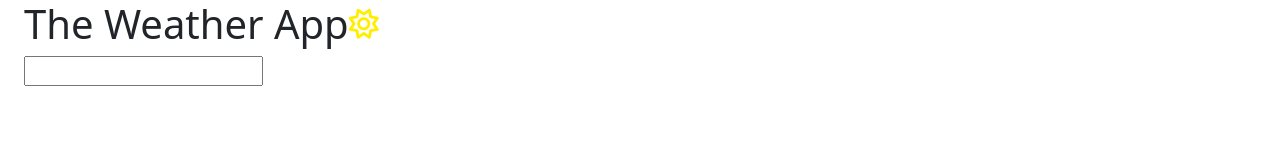
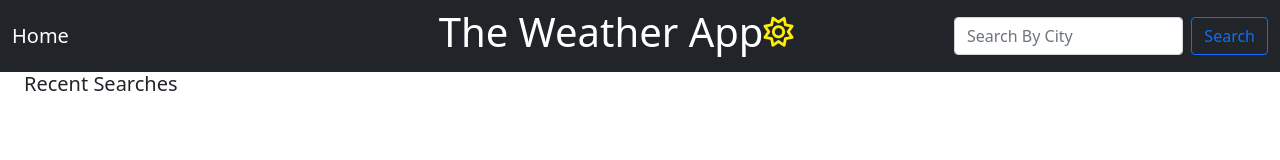
Before and after one commit to JustinBrubaker7/Weather-Dashboard, a plain HTML site: page index.html in a window 1280 px wide. Drawn offline with nearby package versions, Linux system fonts and the light colour scheme.

Commit message:
Nav and search updates

```diff
--- a/index.html
+++ b/index.html
@@ -10,14 +10,23 @@
     <link rel="stylesheet" href="./assets/style.css">
 </head>
 <body>
+    <nav class="navbar navbar-expand-lg navbar-dark bg-dark">
+        <div class="container-fluid">
+            <a class="navbar-brand col-3">Home</a>
+            <h1 class="weather-title text-white ml-4 col-4">The Weather App<span style="color: rgb(255, 238, 0);"><i class="far fa-sun fa-xs yellow"></i></span></h1>
+            <form class="d-flex col-3" id="city-search-form">
+              <input class="form-control me-2 outline-primary" id="city-search-input"  placeholder="Search By City" aria-label="Search">
+              <button class="btn btn-outline-primary" type="submit">Search</button>
+            </form>
+          </div>
+      </nav>
     <div class="container-fluid">
+
         <div class="row no-gutters">
             <div class="col-12 col-sm-4">
-                <h1 class="weather-title">The Weather App<span style="color: rgb(255, 238, 0);"><i class="far fa-sun fa-xs yellow"></i></span></h1>
-                <form id="city-search-form">
-                    <input id="city-search-input" type="text">
-                </form>
+                    <h5 class="">Recent Searches</h5>
             </div>
+
 
             <div class="col-12 col-sm-8">
                 <div id="weather">
```
